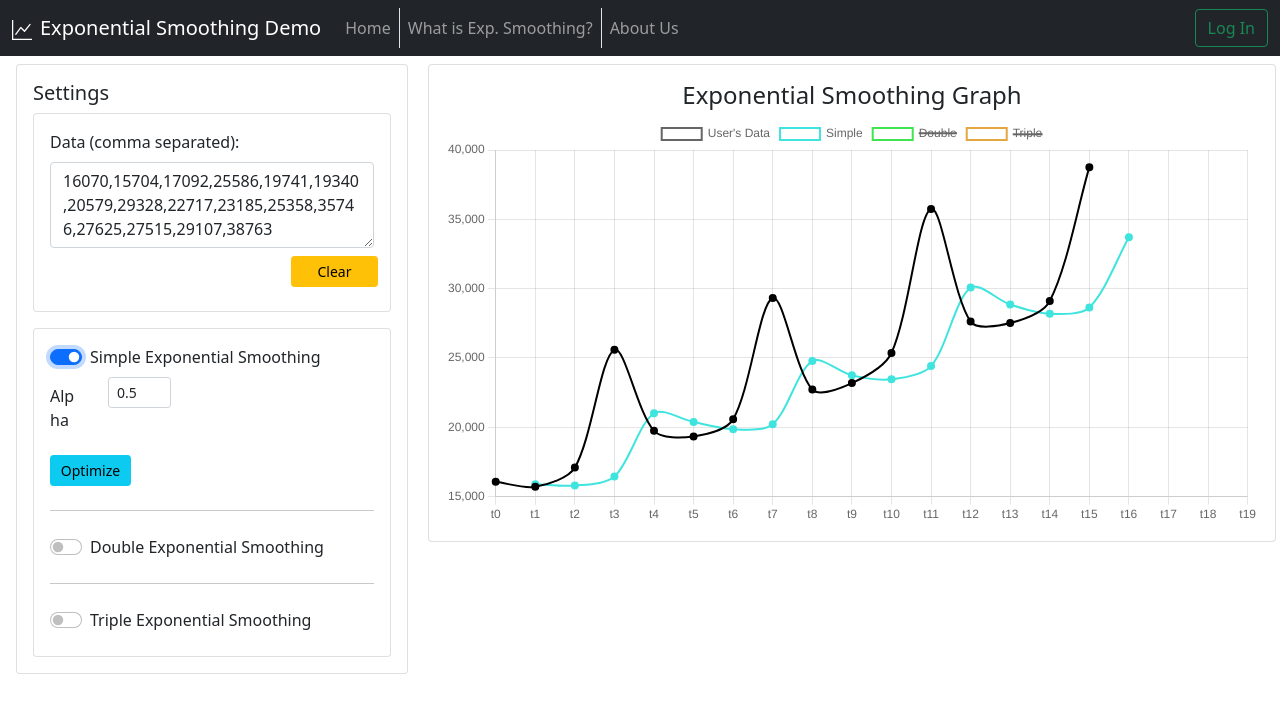
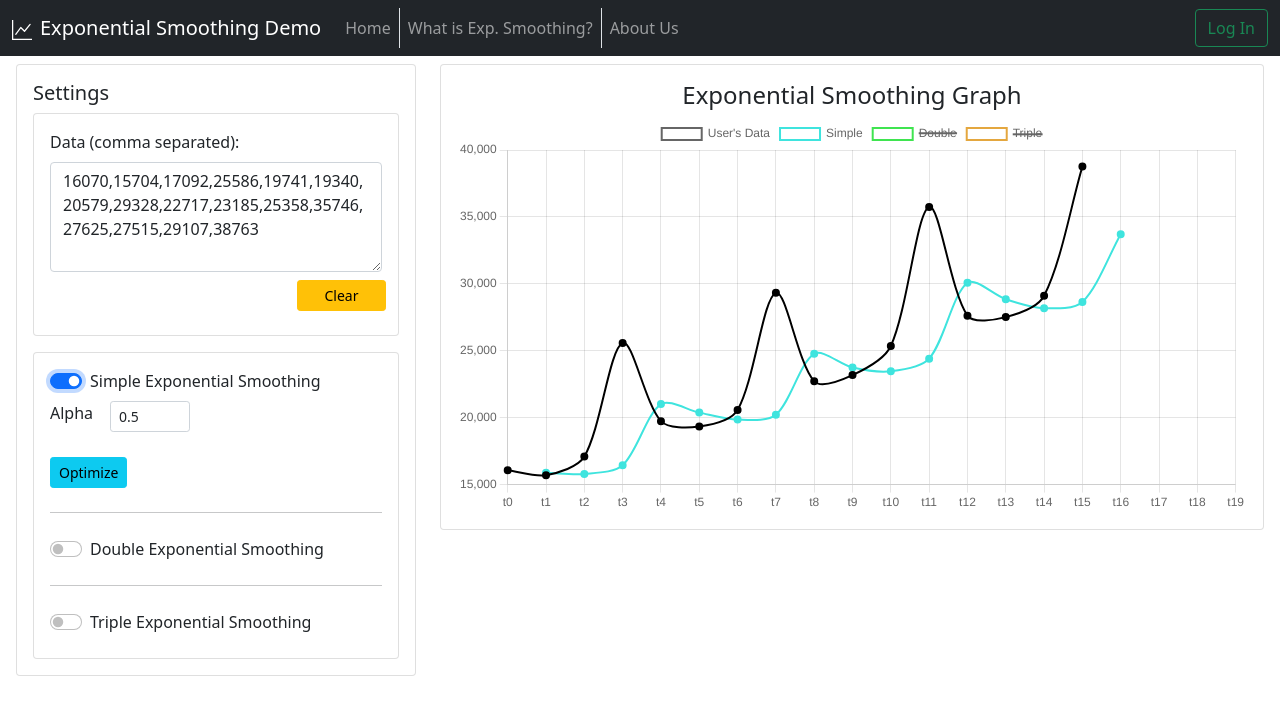
Before and after one commit to shuky-shukrun/Exponential-Smoothing-Demo, a React (Create React App) app: page / in a window 1280 px wide. Both pictures are taken after a click on the checkbox "Simple Exponential Smoothing". Shown: the top 714 px of the page. Built offline with nearby package versions, Linux system fonts and the light colour scheme; no server answers.

Commit message:
small layout fixes

```diff
--- a/src/components/top-navbar/top-navbar.jsx
+++ b/src/components/top-navbar/top-navbar.jsx
@@ -14,7 +14,7 @@ const TopNavbar = (props) => {
   }
 
   return (
-    <nav className="navbar navbar-expand-md navbar-dark bg-dark mb-2">
+    <nav className="navbar navbar-expand-lg navbar-dark bg-dark mb-2">
       <div className="container-fluid">
         <Link className="navbar-brand" to="/">
           <GraphUp style={{ color: "white" }} className="me-2" />
--- a/src/pages/home/home-page.jsx
+++ b/src/pages/home/home-page.jsx
@@ -40,17 +40,17 @@ const HomePage = (props) => {
   }
 
   return (
-    <div className={`${props.className ? props.className : ""}`}>
-      <div className="row px-3">
+    <div className="px-3">
+      <div className="row">
         <LeftMenu
-          className="col-lg mb-3"
+          className="col-md-4 mb-3"
           graphData={graphData}
           onDataUpdate={dataUpdateHandler}
           onParamUpdate={paramUpdateHandler}
           defaultData={graphDataDefault}
           paramsData={paramsData}
         />
-        <div className="col-md-8 mb-3 ms-2 table-responsive p-0">
+        <div className="col-md-8">
           <Card>
             <h4 className="card-title text-center">
               Exponential Smoothing Graph
--- a/src/pages/home/left-menu/data-card.jsx
+++ b/src/pages/home/left-menu/data-card.jsx
@@ -59,7 +59,7 @@ const DataCard = (props) => {
         <textarea
           className="form-control"
           id="exampleFormControlTextarea1"
-          rows="3"
+          rows="4"
           placeholder="Enter at least 3 points to make a prediction"
           ref={graphDataRef}
           value={graphData}
--- a/src/pages/home/left-menu/exp-settings/method-settings.jsx
+++ b/src/pages/home/left-menu/exp-settings/method-settings.jsx
@@ -81,7 +81,7 @@ const MethodSettings = (props) => {
         ))}
 
         <button
-          className="col-sm-3 btn btn-sm btn-info mt-3"
+          className="btn btn-sm btn-info mt-3"
           id={`Opt${props.title}Btn`}
           onClick={optimizeHandler}
         >
--- a/src/pages/home/left-menu/exp-settings/sm-param.jsx
+++ b/src/pages/home/left-menu/exp-settings/sm-param.jsx
@@ -10,14 +10,15 @@ const SmoothingParam = (props) => {
 
   return (
     <div className={props.className ? props.className : ""}>
-      <div className="row">
+      <div className="d-flex flex-row mb-2">
         <label
           htmlFor={`${props.title}${props.type}`}
-          className="col-sm-2 col-form-label"
+          className="form-label"
+          style={{ minWidth: "60px" }}
         >
           {props.type}
         </label>
-        <div className="col-sm-3">
+        <div className="col-3 col-lg-5">
           {props.type !== "Season" && (
             <input
               type="number"
@@ -29,9 +30,9 @@ const SmoothingParam = (props) => {
               step={0.01}
               min={0.0}
               max={1.0}
+              style={{ width: "80px" }}
             />
           )}
-
           {props.type === "Season" && (
             <input
               type="number"
@@ -41,6 +42,7 @@ const SmoothingParam = (props) => {
               value={props.paramsData[`${props.title}${props.type}`]}
               step={1}
               min={0}
+              style={{ width: "80px" }}
             />
           )}
         </div>
--- a/src/pages/what-is/what-is-triple.jsx
+++ b/src/pages/what-is/what-is-triple.jsx
@@ -28,12 +28,12 @@ const WhatIsTriple = (props) => {
       <p>
         <u>The equations for the additive method are:</u>
         <br></br>
-        <img src={TripAddEquation} alt="" srcset="" width="40%" />
+        <img src={TripAddEquation} alt="" width="40%" />
       </p>
       <p>
         <u>The equations for the multiplicative method are:</u>
         <br></br>
-        <img src={TripMultEquation} alt="" srcset="" width="30%" />
+        <img src={TripMultEquation} alt="" width="30%" />
       </p>
     </Card>
   );
```
